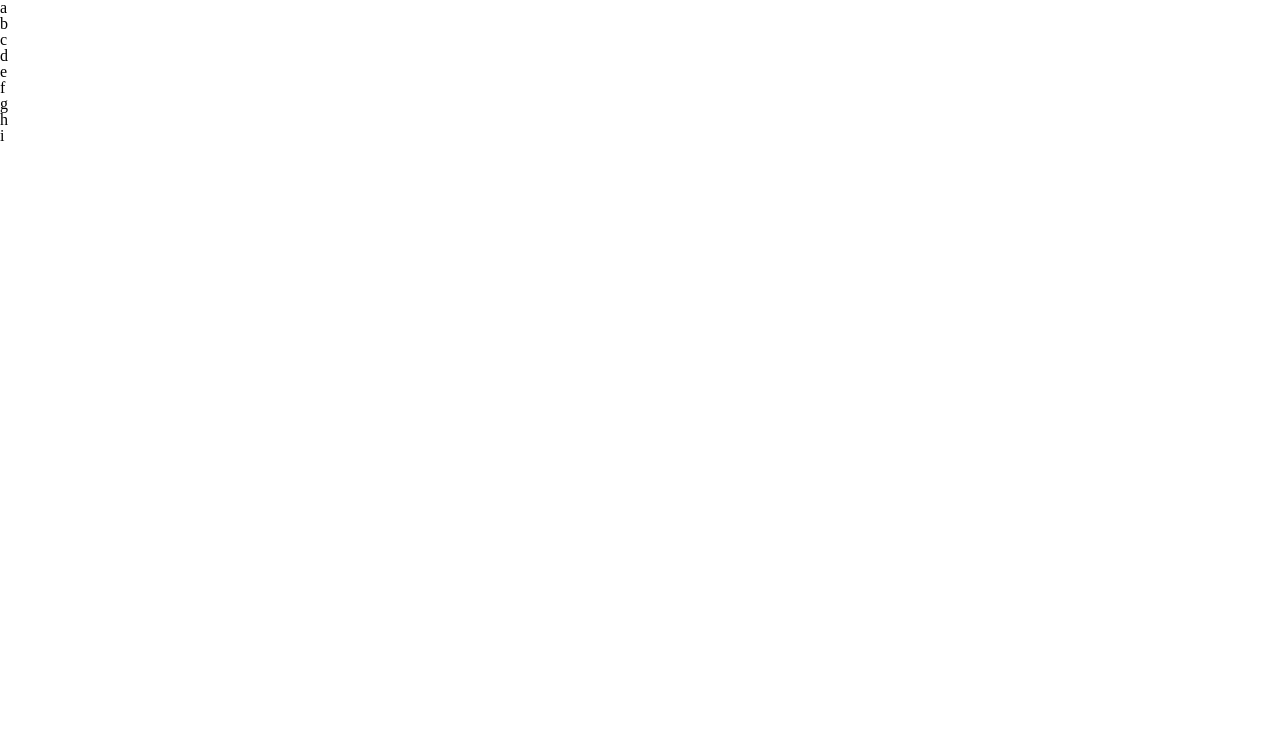
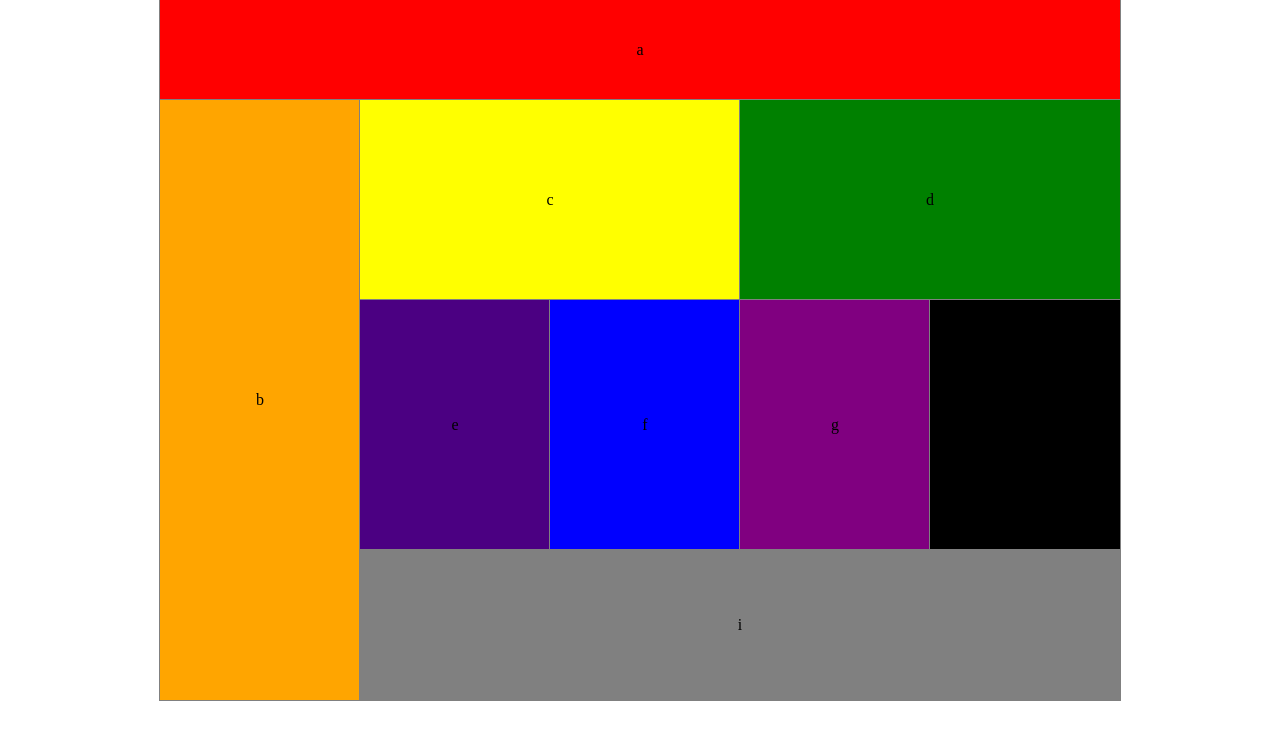
Before and after one commit to masonrybits/lab-01, a plain HTML site: page index.html in a window 1280 px wide. Drawn offline with Linux system fonts and the light colour scheme; files that its build step writes are made by us from their sources.

Commit message:
feature tasks complete

```diff
--- a/index.html
+++ b/index.html
@@ -2,6 +2,7 @@
 
 <!DOCTYPE html>
 <html lang="en">
+
 <head>
   <meta charset="UTF-8">
   <meta name="viewport" content="width=device-width, initial-scale=1.0">
@@ -11,19 +12,23 @@
   <link rel="stylesheet" href="styles/base.css">
   <link rel="stylesheet" href="styles/layout.css">
   <link rel="stylesheet" href="styles/modules.css">
+  <link rel="stylesheet" href="styles/state.css">
 </head>
 
 <body>
+  <section class="center">
+    <div class="a">a</div>
+    <div class="b">b</div>
+    <div class="c">c</div>
+    <div class="d">d</div>
+    <div class="e">e</div>
+    <div class="f">f</div>
+    <div class="g">g</div>
+    <div class="h">h</div>
+    <div class="i">i</div>
+  </section>
 
-  <div>a</div>
-  <div>b</div>
-  <div>c</div>
-  <div>d</div>
-  <div>e</div>
-  <div>f</div>
-  <div>g</div>
-  <div>h</div>
-  <div>i</div>
 
 </body>
+
 </html>
--- /dev/null
+++ b/styles/base.css
@@ -0,0 +1,17 @@
+@media screen and (max-width: 768px) {
+
+  .center {
+    width: 480px;
+    margin: auto;
+  }
+
+}
+
+@media screen and (min-width: 768px) {
+
+.center {
+  width: 960px;
+  margin: auto;
+}
+
+}
--- /dev/null
+++ b/styles/layout.css
@@ -0,0 +1,6 @@
+div {
+  float: left;
+  background-color: lightgray;
+  text-align: center;
+  outline: 1px solid grey;
+}
--- /dev/null
+++ b/styles/modules.css
@@ -0,0 +1,62 @@
+div:nth-child(1) {
+  width: 480px;
+  height: 75px;
+  line-height: 75px;
+  background-color: lightpink ;
+}
+
+div:nth-child(2) {
+  width: 480px;
+  height: 150px;
+  line-height: 150px;
+  background-color: orangered ;
+}
+
+div:nth-child(3) {
+  width: 480px;
+  height: 125px;
+  line-height: 125px;
+  background-color: yellowgreen ;
+}
+
+div:nth-child(4) {
+  width: 480px;
+  height: 125px;
+  line-height: 125px;
+  background-color: lightgreen ;
+}
+
+div:nth-child(5) {
+  width: 240px;
+  height: 250px;
+  line-height: 250px;
+  background-color: lightseagreen ;
+}
+
+div:nth-child(6) {
+  width: 240px;
+  height: 250px;
+  line-height: 250px;
+  background-color: lightskyblue ;
+}
+
+div:nth-child(7) {
+  width: 240px;
+  height: 250px;
+  line-height: 250px;
+  background-color: lightsalmon ;
+}
+
+div:nth-child(8) {
+  width: 240px;
+  height: 250px;
+  line-height: 250px;
+  background-color: lightslategray ;
+}
+
+div:nth-child(9) {
+  width: 480px;
+  height: 80px;
+  line-height: 80px;
+  background-color: lightgrey;
+}
--- /dev/null
+++ b/styles/state.css
@@ -0,0 +1,65 @@
+@media screen and (min-width: 768px) {
+  div:nth-child(1) {
+    width: 960px;
+    height: 100px;
+    line-height: 100px;
+    background-color: red ;
+  }
+
+  div:nth-child(2) {
+    width: 200px;
+    height: 600px;
+    line-height: 600px;
+    float: left;
+    background-color: orange;
+  }
+
+  div:nth-child(3) {
+    width: 380px;
+    height: 200px;
+    line-height: 200px;
+    background-color: yellow;
+  }
+
+  div:nth-child(4) {
+    width: 380px;
+    height: 200px;
+    line-height: 200px;
+    background-color: green;
+  }
+
+  div:nth-child(5) {
+    width: 190px;
+    height: 250px;
+    line-height: 250px;
+    background-color: indigo;
+  }
+
+  div:nth-child(6) {
+    width: 190px;
+    height: 250px;
+    line-height: 250px;
+    background-color: blue;
+  }
+
+  div:nth-child(7) {
+    width: 190px;
+    height: 250px;
+    line-height: 250px;
+    background-color: purple;
+  }
+
+  div:nth-child(8) {
+    width: 190px;
+    height: 250px;
+    line-height: 250px;
+    background-color: black;
+  }
+
+  div:nth-child(9) {
+    width: 760px;
+    height: 150px;
+    line-height: 150px;
+    background-color: grey;
+  }
+}
```
Also changed, not shown: css/base.css (deleted), css/layout.css (deleted), css/modules.css (deleted), styles/reset.css (renamed from css/reset.css), 1 other file.
